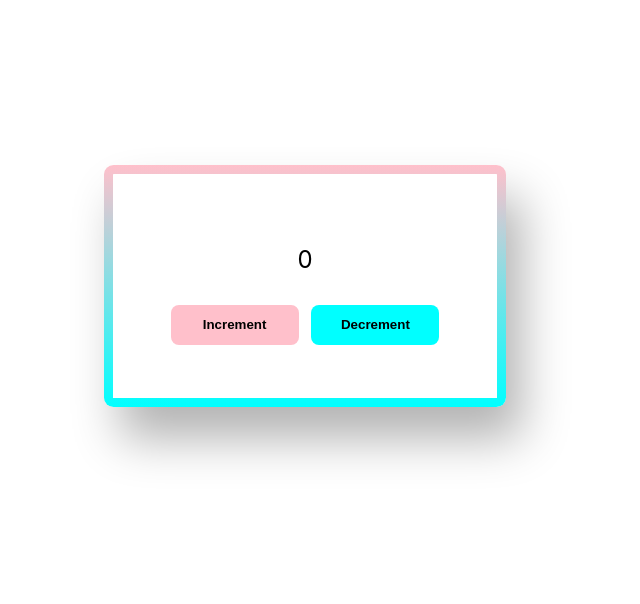
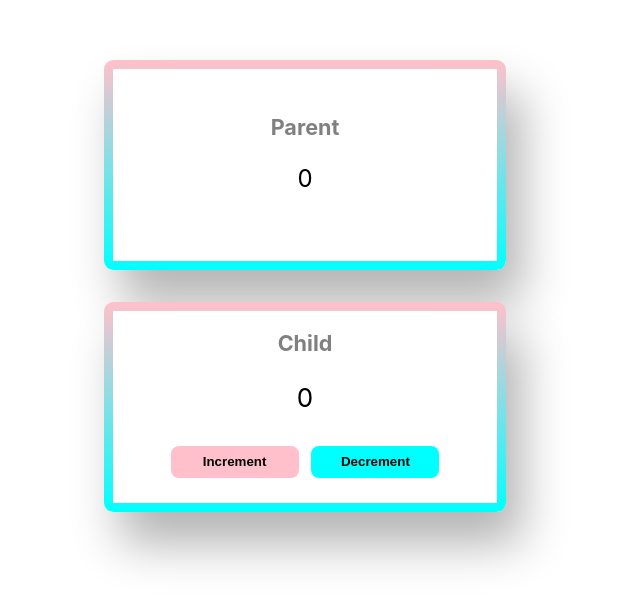
Before and after one commit to ShahariarRahman/redux-foundation, a React (Create React App) app: page / in a window 1280 px wide. Shown: the part 114-718 px from the top of the page, without its empty margins (335-975 px from the left). Built offline with nearby package versions, Linux system fonts and the light colour scheme.

Commit message:
one way data binding behaviour of react, to give access to parent component have to left up the state to child to parent component

```diff
--- a/src/App.js
+++ b/src/App.js
@@ -1,10 +1,10 @@
-import Child from "./pages/Child";
 import './App.css';
+import Parent from "./pages/Parent";
 
 const App = () => {
   return (
     <div className="App-header">
-      <Child></Child>
+      <Parent />
     </div>
   );
 }
--- a/src/pages/Child.css
+++ b/src/pages/Child.css
@@ -1,7 +1,7 @@
 /* box gradient, centralize, set radius  */
 .box {
     width: 24rem;
-    height: 14rem;
+    height: 12rem;
     border: double .6rem transparent;
     border-radius: .6rem;
     background-image: linear-gradient(white, white),
@@ -13,11 +13,17 @@
     flex-direction: column;
     justify-content: center;
     text-align: center;
+    margin: 2rem;
 }
 
 /* front size */
 .box>p {
     font-size: 1.5rem;
+}
+
+h5 {
+    margin: 0;
+    color: gray;
 }
 
 /* btn style start ---------------------> */
@@ -31,7 +37,7 @@
 .btn {
     margin: .4rem;
     width: 8rem;
-    height: 2.5rem;
+    height: 2rem;
     font-weight: bold;
     border-radius: .5rem;
     border: 0;
--- a/src/pages/Child.js
+++ b/src/pages/Child.js
@@ -1,14 +1,17 @@
-import React, { useState } from 'react';
+import React from 'react';
 import './Child.css';
 
-const Child = () => {
+const Child = ({ count, setCount }) => {
     // local state
-    const [count, setCount] = useState(0);
+    // const [count, setCount] = useState(0);
 
     return (
         <div className='box-container'>
             <div className='box'>
-                <p>{count}</p>
+                <div>
+                    <h5>Child</h5>
+                    <p>{count}</p>
+                </div>
                 <div className='btn-container'>
                     <button className='btn btn-inc' onClick={() => setCount(count + 1)}>Increment</button>
                     <button className='btn btn-dec' onClick={() => setCount((prvState) => prvState - 1)}>Decrement</button>
--- /dev/null
+++ b/src/pages/Parent.js
@@ -0,0 +1,17 @@
+import React, { useState } from 'react';
+import Child from './Child';
+
+const Parent = () => {
+    const [count, setCount] = useState(0);
+    return (
+        <div>
+            <div className='box'>
+                <h5>Parent</h5>
+                <p>{count}</p>
+            </div>
+            <Child count={count} setCount={setCount} />
+        </div>
+    );
+};
+
+export default Parent;
```
Also changed, not shown: src/pages/Parent.css (added).
